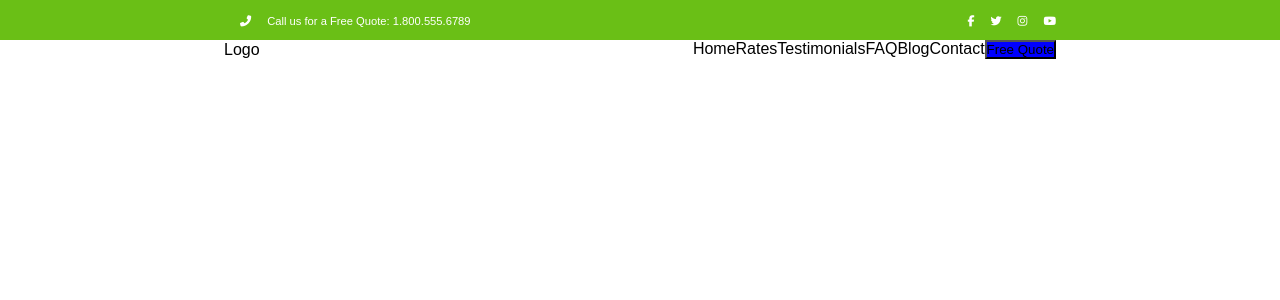
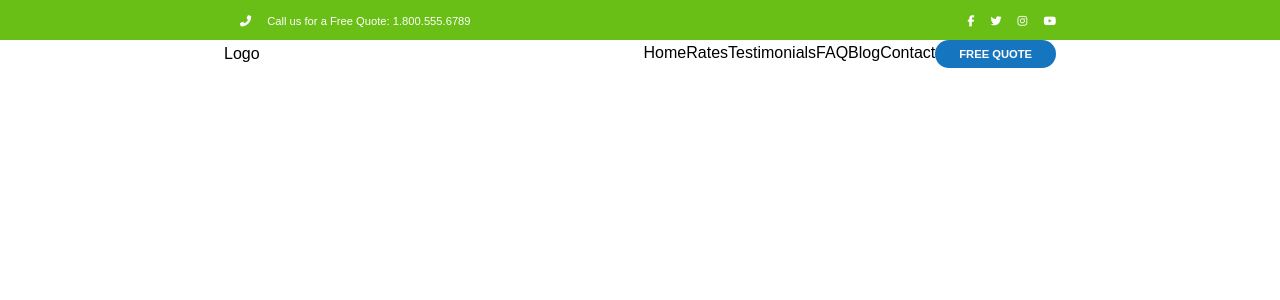
Before and after one commit to gabrieleomegna/proj-html-vuejs, a Vue app: page / in a window 1280 px wide. Shown: the top 300 px of the page. Built offline with nearby package versions, Linux system fonts and the light colour scheme.

Commit message:
Implemented button component

```diff
--- a/src/components/smallComponents/ButtonComponent.vue
+++ b/src/components/smallComponents/ButtonComponent.vue
@@ -19,10 +19,21 @@ export default {
 }
 </script>
 <style lang="scss" scoped>
-    .small {
-        background-color: blue;
-    }
-    .big {
-        background-color: orange;
+    @use '../../styles/partials/variables' as *;
+    button {
+        padding: .5rem 1.5rem;
+        border: none;
+        border-radius: 25px;
+        background-color: $btn-bg-color;
+        color: $btn-text-color;
+        text-transform: uppercase;
+        font-weight: bold;
+        font-size: .7rem;
+        .small {
+            // background-color: blue;
+        }
+        .big {
+            // background-color: orange;
+        }
     }
 </style>
--- a/src/styles/partials/_variables.scss
+++ b/src/styles/partials/_variables.scss
@@ -1,2 +1,6 @@
-$hdr-ftr-bg-color : #6ABF16;
-$titles-color: #6ABF17;
+$hdr-ftr-bg-color : #6abf16;
+
+$titles-color: #6abf17;
+
+$btn-bg-color : #1675bf;
+$btn-text-color : white
```
